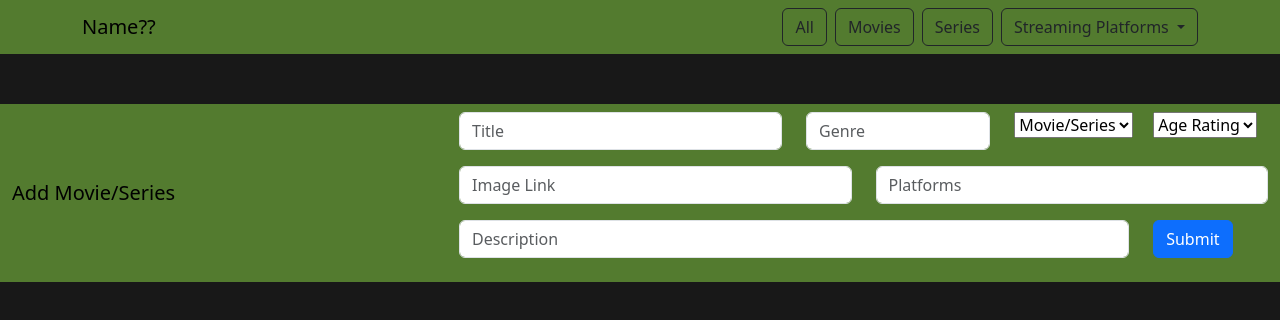
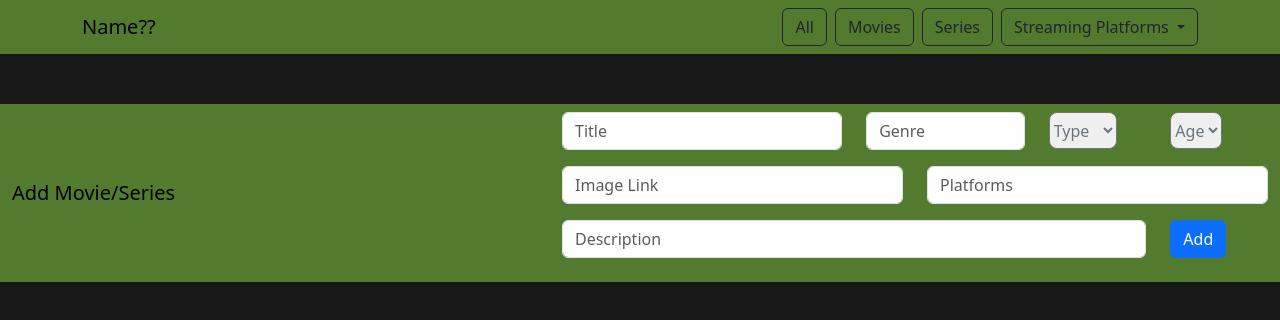
Before and after one commit to dorothy122/progBlack-coursework, a website: page client/index.html in a window 1280 px wide. Drawn offline with nearby package versions, Linux system fonts and the light colour scheme; no server answers.

Commit message:
form css

```diff
--- a/client/index.html
+++ b/client/index.html
@@ -106,55 +106,52 @@
 
 
     <!-- form to add new items using bootstrap navbar-->
-
+    <!-- bootstrap docs: https://getbootstrap.com/docs/4.0/components/forms/ -->
     <nav class="navbar bottom">
         <div class = "container-fluid">
         <a class="navbar-brand" href="#">Add Movie/Series</a>
-        <form>
+        <form id="form">
             <div class="row mb-3">
                 <div class="col-5">
-                    <input type="text" class="form-control" placeholder="Title">
+                    <input type="text" class="form-control" placeholder="Title" id="titleInput">
                 </div>
                 <div class="col-3">
-                    <input type="text" class="form-control" placeholder="Genre">
+                    <input type="text" class="form-control" placeholder="Genre" id="genreInput">
                 </div>
                 <div class="col-2">
-                    <select class="custom-select">
-                        <option selected>Movie/Series</option>
-                        <option value="1">Movie</option>
-                        <option value="2">Series</option>
+                    <select class="custom-select" id="typeInput">
+                        <option selected>Type</option>
+                        <option value="Movie">Movie</option>
+                        <option value="TV">Series</option>
                     </select>
                 </div>
                 <div class="col-2">
-                    <select class="custom-select">
-                        <option selected>Age Rating</option>
-                        <option value="1">U</option>
-                        <option value="2">PG</option>
-                        <option value="2">12</option>
-                        <option value="2">15</option>
-                        <option value="2">18</option>
+                    <select class="custom-select" id="ageRatingInput">
+                        <option selected>Age</option>
+                        <option value="U">U</option>
+                        <option value="PG">PG</option>
+                        <option value="12">12</option>
+                        <option value="15">15</option>
+                        <option value="18">18</option>
                     </select>
                 </div>
             </div>
             <div class = "row mb-3">
                 <div class = "col">
-                    <input type="text" class="form-control" placeholder="Image Link">
+                    <input type="text" class="form-control" placeholder="Image Link" id="imageInput">
                 </div>
                 <div class="col">
-                    <input type="text" class="form-control" placeholder="Platforms">
+                    <input type="text" class="form-control" placeholder="Platforms" id="platformInput">
                 </div>
             </div>
             <div class = "row mb-3">
                 <div class = "col-10">
-                    <input type="text" class="form-control" placeholder="Description">
+                    <input type="text" class="form-control" placeholder="Description" id="descriptionInput">
                 </div>
                 <div class = "col-2">
-                    <button class="btn btn-primary" type="submit">Submit</button>
+                    <button class="btn btn-primary" type="submit">Add</button>
                 </div>
             </div>
-
-
-
         </form>
         </div>
     </nav>
--- a/client/main.css
+++ b/client/main.css
@@ -44,7 +44,13 @@ button {
     left: 0;
     right: 0;
     bottom: 0;
-    background-color: rgba(76, 73, 72, 0.5);
     z-index: 1;
     cursor: pointer;
 }
+
+.custom-select {
+    height: 37px;
+    border-radius: 8px;
+    color: #6c757d;
+
+}
--- a/client/script.js
+++ b/client/script.js
@@ -15,10 +15,11 @@
 
 // 11. DONE fix json typos and inconsitencies
 // 12. DONE change POST to GET single item
-// 13. add POST to add new item
-// 13.1 add form at bottom page to insert data to add
-// 13.2 send form data to server POST
-// 13.3 server add recieved data to JSON file + refetch this file
+// 13. DONE add POST to add new item
+// 13.1 DONE add form at bottom page to insert data to add NEEDS CSS
+// 13.2 DONE send form data to server POST
+// 13.3 DONE server add recieved data to JSON file + refetch this file
+// 13.4 display errors if not all entered
 // 14. API documentation
 // 15. display server errors to user
 // 16. watch the testing lectures
@@ -128,7 +129,6 @@ window.addEventListener('DOMContentLoaded', function(event){
       const title = image.alt
 
       // request info
-      // https://www.geeksforgeeks.org/javascript/javascript-fetch-method/
       fetch(`/list/${encodeURIComponent(title)}`)
         //method:"GET",
         //headers: {"Content-Type": "application/json"},
@@ -156,7 +156,41 @@ window.addEventListener('DOMContentLoaded', function(event){
     }
   })
 
+  // form sumbit
+  const form = document.getElementById("form")
+  form.addEventListener("submit", async function(event) {
+    event.preventDefault() // stop page reloading
 
+
+    // store inputs: https://www.geeksforgeeks.org/javascript/how-to-get-the-value-of-text-input-field-using-javascript/
+    const newItem = {
+      name: document.getElementById("titleInput").value,
+      type: document.getElementById("typeInput").value,
+      genre: document.getElementById("genreInput").value,
+      streaming: document.getElementById("platformInput").value,
+      ageRating: document.getElementById("ageRatingInput").value,
+      description: document.getElementById("descriptionInput").value,
+      image: document.getElementById("imageInput").value,
+      imageTitle: document.getElementById("titleInput").value,
+    }
+
+    // post method: // https://www.geeksforgeeks.org/javascript/javascript-fetch-method/
+    const response = await fetch('/list/add', {
+      method: 'POST',
+      headers: { 'Content-Type': 'application/json' },
+      body: JSON.stringify(newItem)
+    })
+
+    if (response.ok) {
+      const responseBody = await response.text()
+      alert("Item Added")
+      location.reload()
+    }
+    else {
+      alert("Problem with POST request " + response.statusText)
+    }
+
+  })
 
 
 })
```
Also changed, not shown: info.json (+2 -29 lines), server.js (+9 -0 lines).
